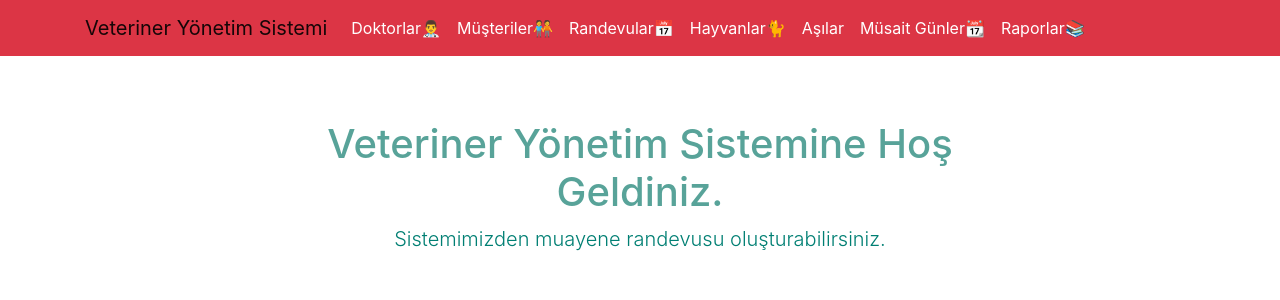
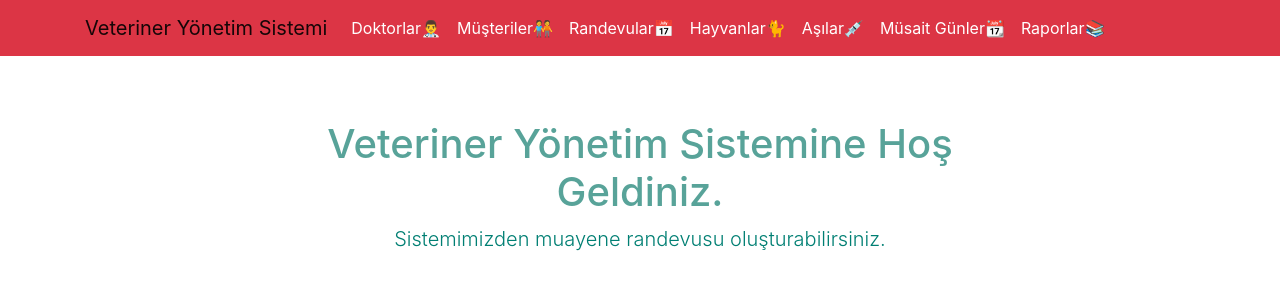
Before and after one commit to batuhanlog/Veterinary_Management, a React (Create React App) app: page / in a window 1280 px wide. Shown: the top 300 px of the page. Built offline with nearby package versions, Linux system fonts and the light colour scheme.

Commit message:
Update Navbar.js

```diff
--- a/src/components/Navbar/Navbar.js
+++ b/src/components/Navbar/Navbar.js
@@ -43,7 +43,7 @@ function Navbar() {
             </li>
             <li className="nav-item">
               <Link className="nav-link text-white" to="/vaccines">
-                Aşılar
+                Aşılar💉
               </Link>
             </li>
             <li className="nav-item">
```
